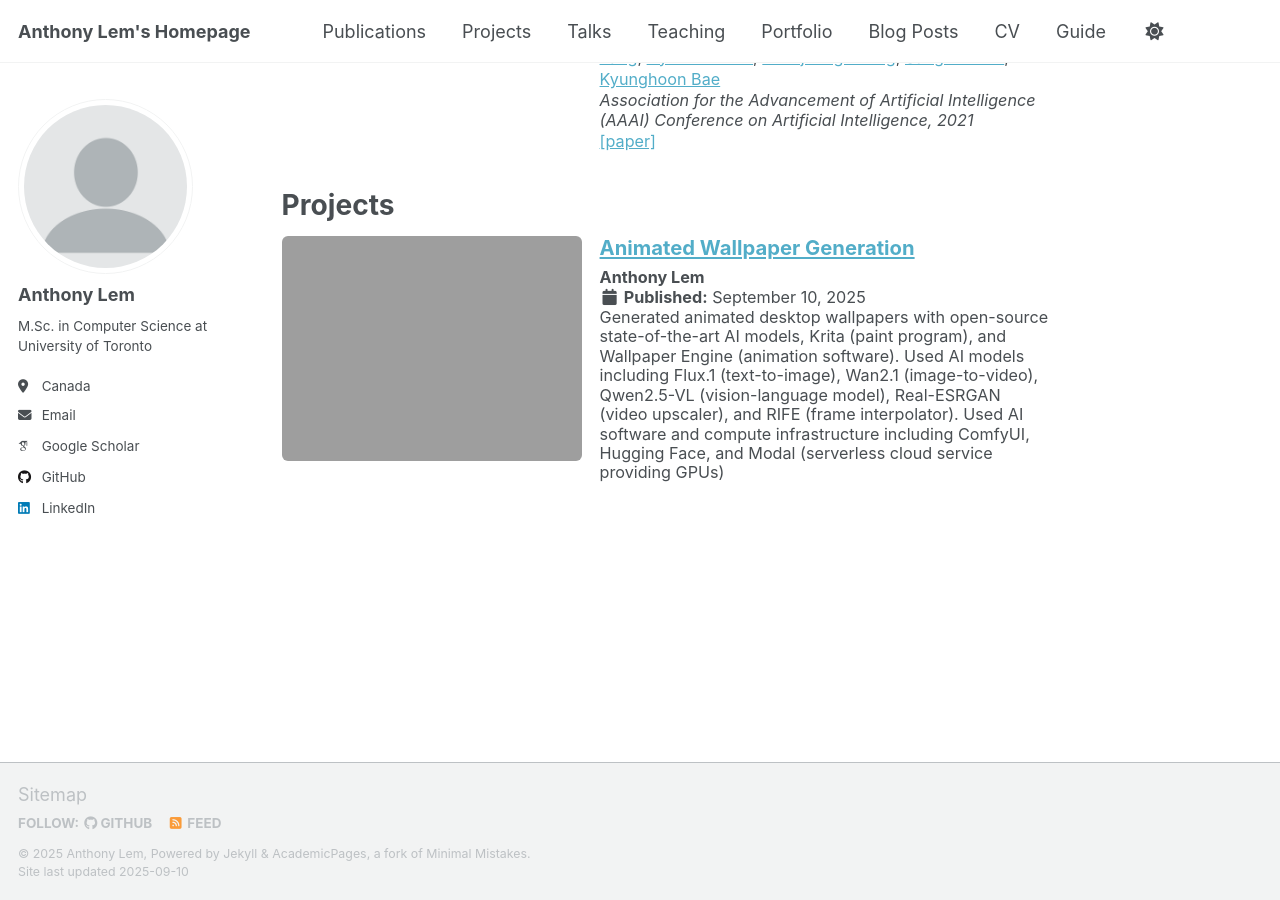
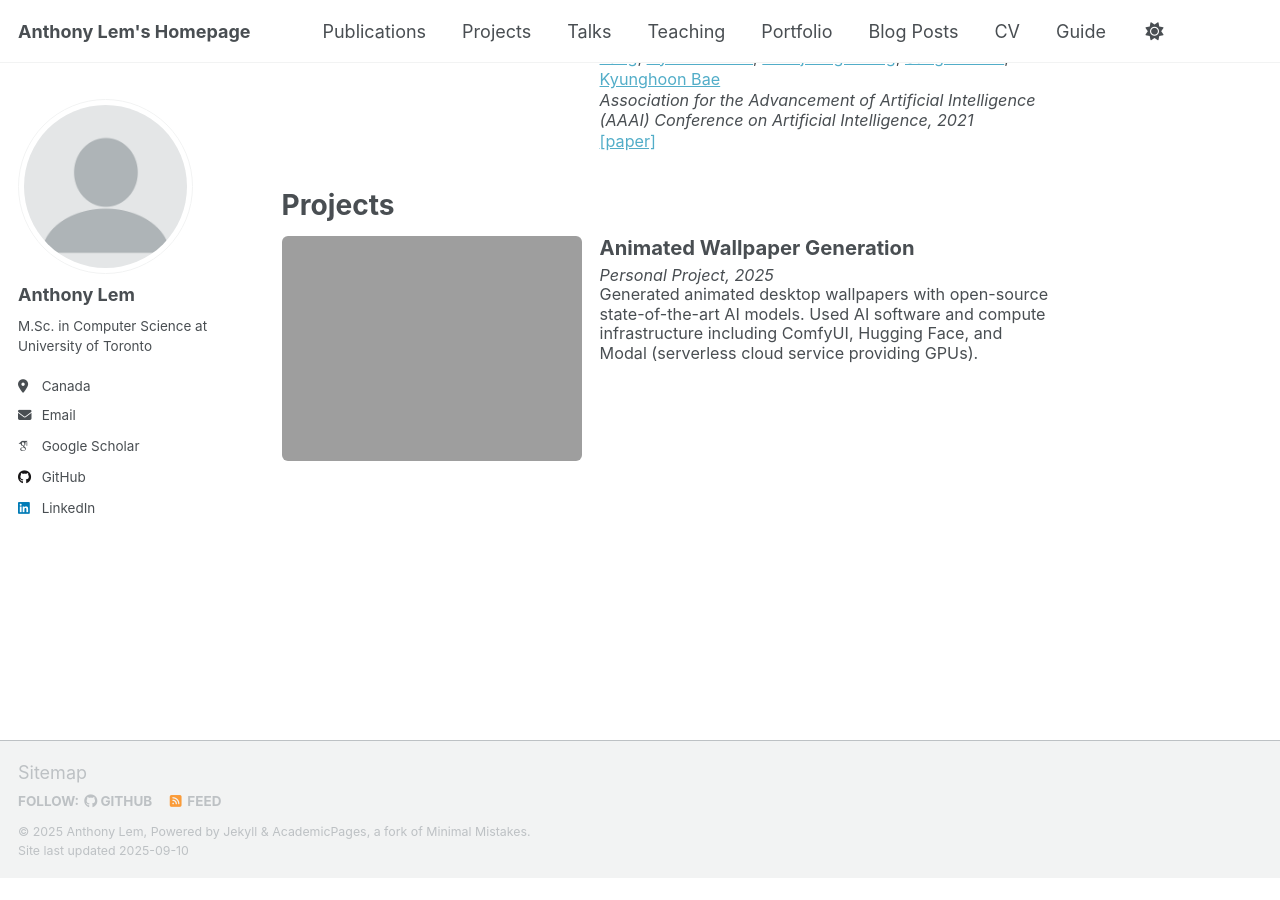
Before and after one commit to Anthonyjlem/Anthonyjlem.github.io, a Jekyll site: the page built from _pages/about.md, in a window 1280 px wide and 900 px high, scrolled down 713 px. Built offline with Jekyll 4.4.1, drawn with Linux system fonts in a browser that asks for light colours; some web fonts are replaced; a script that is not in the unit is left out; after the commit the page ends 1592 px from its top, so only the background shows below that.

Commit message:
Update description for wallpaper project

```diff
--- a/_includes/archive-single.html
+++ b/_includes/archive-single.html
@@ -31,7 +31,7 @@
         {% if post.link %}
           <a href="{{ post.link }}">{{ title }}</a>
         {% else %}
-          <a href="{{ base_path }}{{ post.url }}" rel="permalink">{{ title }}</a>
+          <p>{{ title }}</p>
         {% endif %}
       </h2>
 
@@ -69,6 +69,8 @@
             <p> {{ post.type }}, <i>{{ post.venue }}</i>, {{ post.date | default: "1900-01-01" | date: "%Y" }} </p>
           {% elsif post.collection == 'publications' %}
             <p><i>{{ post.venue }}</i></p>
+          {% elsif post.collection == 'portfolio' %}
+            <p><i>{{post.project_type}} Project, <time datetime="{{ post.date | default: "1900-01-01" | date_to_xmlschema }}">{{ post.date | default: "1900-01-01" | date: " %Y" }}</time></i></p>
           {% elsif post.date %}
            <p class="page__date"><strong><i class="fa fa-fw fa-calendar" aria-hidden="true"></i> {{ site.data.ui-text[site.locale].date_label | default: "Published:" }}</strong> <time datetime="{{ post.date | default: "1900-01-01" | date_to_xmlschema }}">{{ post.date | default: "1900-01-01" | date: "%B %d, %Y" }}</time></p>
           {% endif %}
--- a/_portfolio/wallpaper.md
+++ b/_portfolio/wallpaper.md
@@ -6,7 +6,7 @@ date: 2025-09-10
 code: 'github.com/Anthonyjlem/Animated-Wallpaper-Generation'
 show: true
 header:
-  teaser: "portfolio/wallpaper.mp4"
-authors: [Anthony Lem]
-excerpt: "Generated animated desktop wallpapers with open-source state-of-the-art AI models, Krita (paint program), and Wallpaper Engine (animation software). Used AI models including Flux.1 (text-to-image), Wan2.1 (image-to-video), Qwen2.5-VL (vision-language model), Real-ESRGAN (video upscaler), and RIFE (frame interpolator). Used AI software and compute infrastructure including ComfyUI, Hugging Face, and Modal (serverless cloud service providing GPUs)"
+  teaser: "portfolio/wallpaper.gif"
+project_type: "Personal"
+excerpt: "Generated animated desktop wallpapers with open-source state-of-the-art AI models. Used AI software and compute infrastructure including ComfyUI, Hugging Face, and Modal (serverless cloud service providing GPUs)."
 ---
```
Also changed, not shown: 2 other files.
